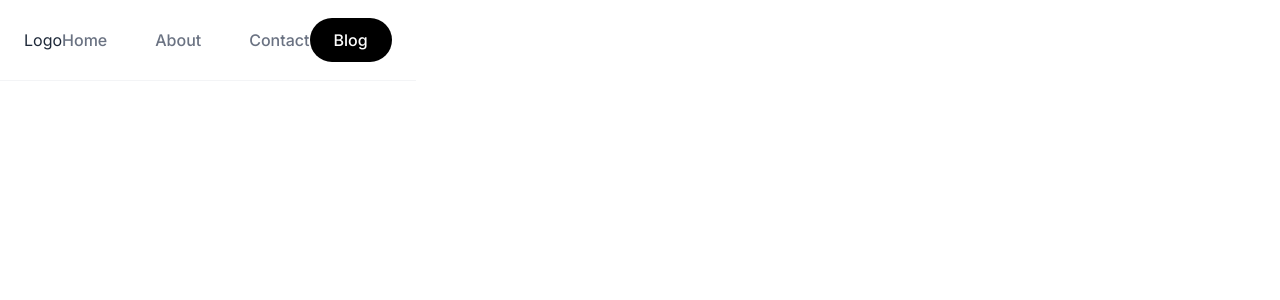
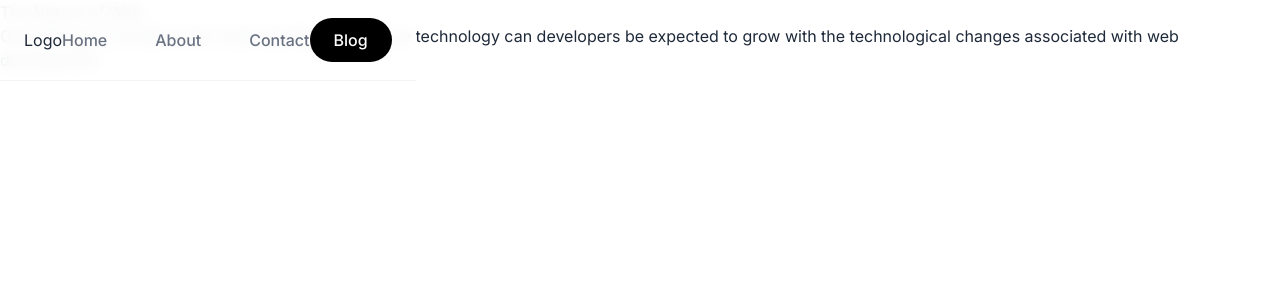
Before and after one commit to WonganiNyirenda18/learn-web-by-building, a React (Vite) app: page / in a window 1280 px wide. Shown: the top 300 px of the page. Built offline with nearby package versions, Linux system fonts and the light colour scheme.

Commit message:
feat: add Hero component displaying "The Nature of Web" title and introductory text.

```diff
--- a/src/Components/Hero.jsx
+++ b/src/Components/Hero.jsx
@@ -1,6 +1,16 @@
 export default function Hero() {
     return (
         <section>
+            <div>
+                <div>
+                    <h1>The Nature of Web</h1>
+                    <p>
+                        Only through a fundamental understanding of the core technology
+                        can developers be expected to grow with the technological changes
+                        associated with web development
+                    </p>
+                </div>
+            </div>
 
         </section>
     );
```
